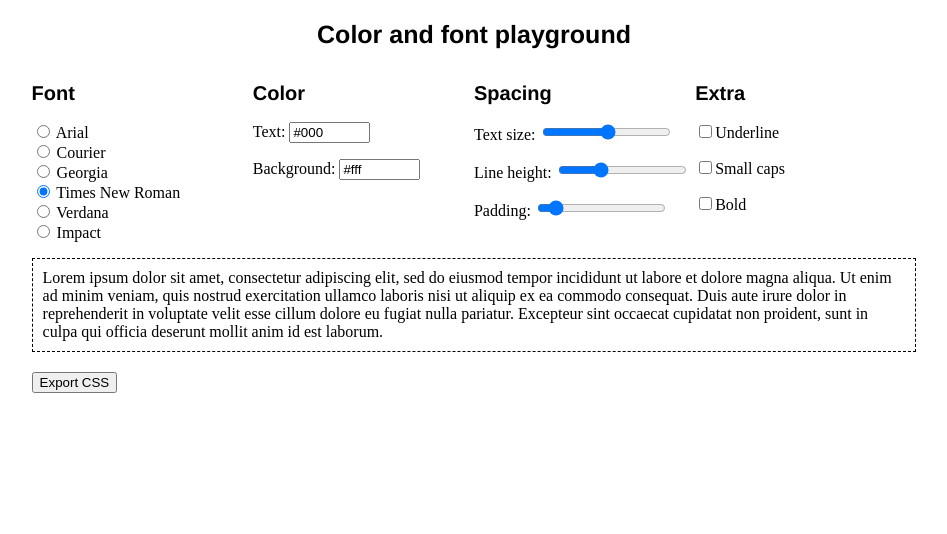
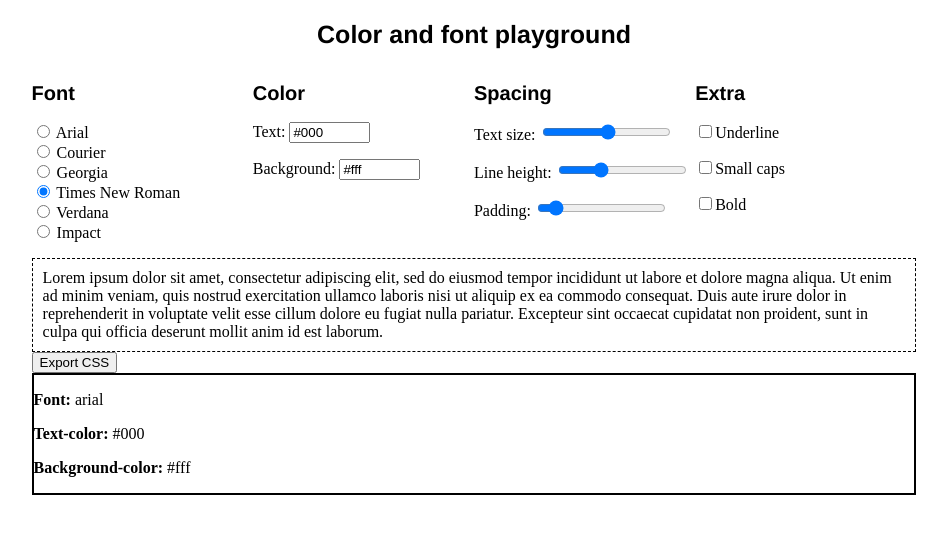
Before and after one commit to Haico27/Playgroundjquery, a plain HTML site: page index.html in a window 1280 px wide. Both pictures are taken after a click on the button "Export CSS". Shown: the whole page, without its empty margins (166-1113 px from the left). Drawn offline with nearby package versions, Linux system fonts and the light colour scheme.

Commit message:
export CSS on screen, not working totally fine though yet

```diff
--- a/index.html
+++ b/index.html
@@ -38,6 +38,10 @@
 
     button#exportbutton {
       margin: 20px auto;
+    }
+
+    #exportdata {
+      border: 2px solid black;
     }
 
   </style>
@@ -87,7 +91,7 @@
     </div>
 
     <div>
-      <button id='exportbutton'>Export CSS</button>
+      <button type="button" id='export-button'>Export CSS</button>
     </div>
 
     <div id='exportdata'>
@@ -103,21 +107,6 @@ canvas.css('padding', '10px');
 canvas.css('font', '16px/18px "times new roman",times,serif' );
 canvas.css('text-decoration', 'none');
 
-
-
-
-function validate() {
-  //validate textcolor
-  //validate background-color
-  //validate textsize
-  //validate lineheight
-  var lineHeight = $('#lineheight').val();
-  if (lineHeight = NaN) {
-    alert("Invalid input, please insert a number");
-  }
-  //validate padding
-
-}
 
 $(document).ready(function() {
   // Code here will run when the page has loaded.
@@ -193,11 +182,29 @@ $(document).ready(function() {
     }
   })
 
-  function printCSS() {
-    var content = this;
+//exports the chosen CSS-settings to the bottom of the page
+  $('#export-button').on('click', function() {
+    //grab the info from the playground
+    var $font = $('input[type=radio][name=fontname]').val();
+    var $textcolor = $('#textcolor').val();
+    var $bgcolor = $('#bgcolor').val();
+
+    //create the html to print on the screen
+    var $html = $(
+      '<div class="export">' +
+        '<p><strong>Font:</strong> ' + $font +
+        '</p><p><strong>Text-color:</strong> ' + $textcolor +
+        '</p><p><strong>Background-color:</strong> ' + $bgcolor +
+      '</div>');
+
+    //attach the new element to the page
+    $('#exportdata').append($html);
 
 
-  }
+
+
+  })
+
 
 
 
```
